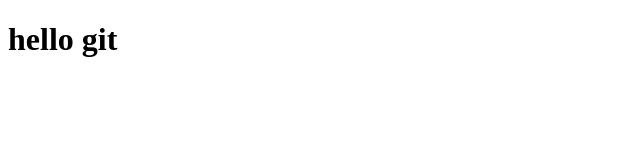
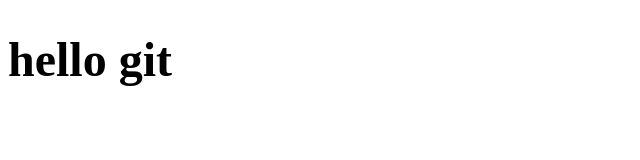
Before and after one commit to KJ-MU/project, a plain HTML site: page index.html in a window 1280 px wide. Shown: the whole page, without its empty margins (0-640 px from the left). Drawn offline with Linux system fonts and the light colour scheme.

```diff
--- a/index.html
+++ b/index.html
@@ -6,6 +6,11 @@
     <meta name="viewport" content="width=device-width, initial-scale=1.0">
     <title>Document</title>
     <link rel="stylesheet" href="style.css">
+    <style>
+        h1 {
+            font-size: 3rem;
+        }
+    </style>
 </head>
 
 <body>
```
